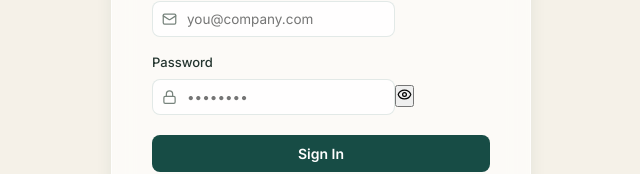
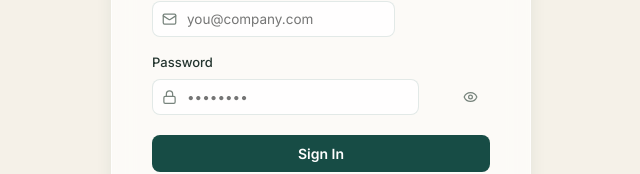
Before and after one commit to kondapatirahul/OnboardX, a React (Vite) app in the folder frontend/: page /login in a window 1280 px wide. Shown: the part 389-563 px from the top of the page, without its empty margins (319-959 px from the left). Built offline with nearby package versions, Linux system fonts and the light colour scheme; no server answers.

Commit message:
updated auth css with field error states and password toggle styles

```diff
--- a/frontend/src/styles/auth.css
+++ b/frontend/src/styles/auth.css
@@ -100,6 +100,40 @@
   padding: 10px 14px;
   font-size: 13px;
   color: #b85c2a;
+  display: flex;
+  align-items: center;
+}
+
+.field-error {
+  font-size: 11.5px;
+  color: #c0392b;
+  margin-top: 2px;
+}
+
+.input-error {
+  border-color: rgba(192, 57, 43, 0.5) !important;
+}
+
+.input-with-right-icon {
+  padding-right: 36px;
+}
+
+.input-right-icon {
+  position: absolute;
+  right: 10px;
+  top: 50%;
+  transform: translateY(-50%);
+  background: none;
+  border: none;
+  padding: 2px;
+  color: var(--color-text-secondary);
+  display: flex;
+  align-items: center;
+  cursor: pointer;
+}
+
+.input-right-icon:hover {
+  color: var(--color-teal);
 }
 
 .input-wrapper {
```
